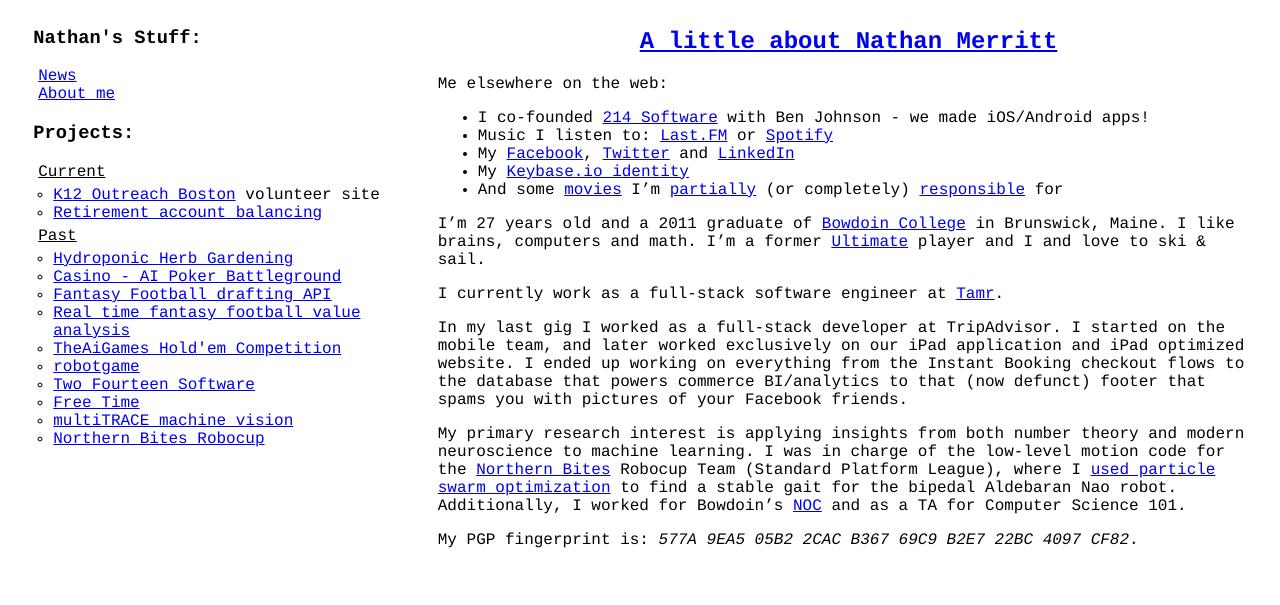
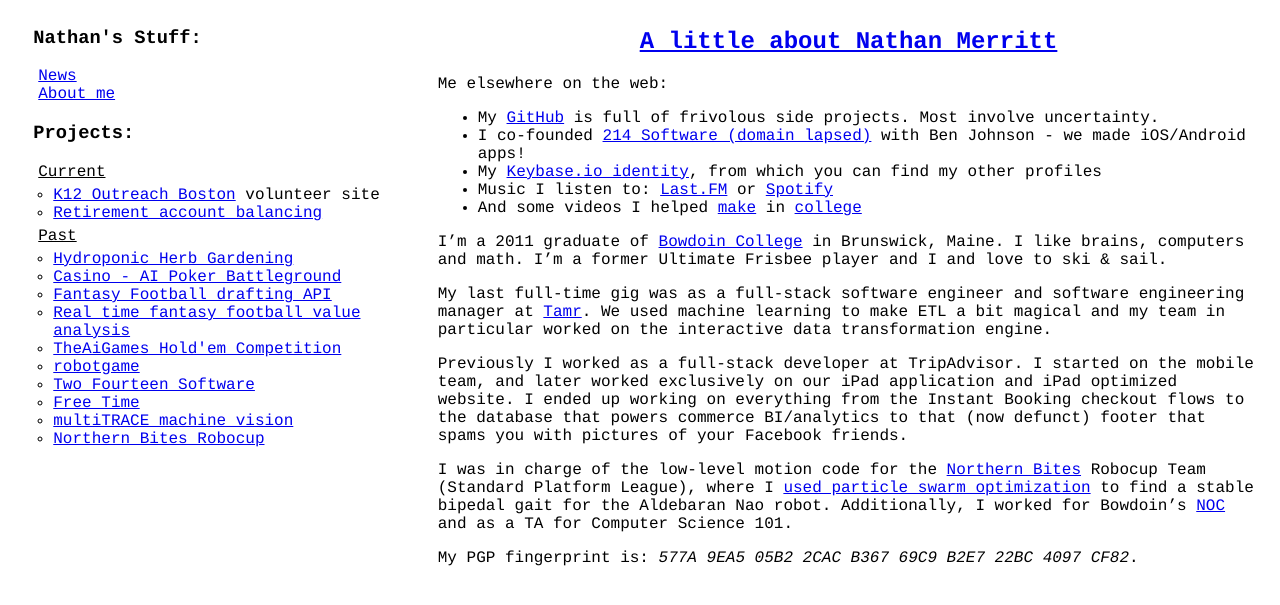
Before and after one commit to gnmerritt/gnmerritt.net, a Jekyll site: the page built from aboutme.markdown, in a window 1280 px wide. Shown: the top 605 px of the page. Built offline with Jekyll 4.4.1, drawn with Linux system fonts in a browser that asks for light colours; comment, search, counter and statistics services are not loaded.

Commit message:
bring aboutme up to 2018

```diff
--- a/aboutme.markdown
+++ b/aboutme.markdown
@@ -5,35 +5,32 @@
 
 Me elsewhere on the web:
 
- *  I co-founded [214 Software](http://twofourteen.com) with Ben Johnson - we made iOS/Android apps!
- *  Music I listen to: [Last.FM](http://www.last.fm/user/satH4n/) or [Spotify](http://open.spotify.com/user/1239066134)
- *  My [Facebook](http://facebook.com/gnmerritt), [Twitter](http://twitter.com/gnmerritt) and [LinkedIn](http://www.linkedin.com/profile?viewProfile=&key=25508982&trk=tab_pro)
- *  My [Keybase.io identity](https://keybase.io/gnmerritt)
- *  And some [movies](http://youtube.com/profile?user=satH4n) I'm [partially](http://vimeo.com/4362627) (or completely) [responsible](http://vimeo.com/22967514) for
+ *  My [GitHub](https://github.com/gnmerritt) is full of frivolous side projects. Most involve uncertainty.
+ *  I co-founded [214 Software (domain lapsed)](http://twofourteen.com) with Ben Johnson - we made iOS/Android apps!
+ *  My [Keybase.io identity](https://keybase.io/gnmerritt), from which you can find my other profiles
+ *  Music I listen to: [Last.FM](https://www.last.fm/user/satH4n/) or [Spotify](https://open.spotify.com/user/1239066134)
+ *  And some videos I helped [make](http://vimeo.com/4362627) in [college](http://vimeo.com/22967514)
 
-I'm 27 years old and a 2011 graduate of [Bowdoin
-College](http://bowdoin.edu) in Brunswick, Maine. I like brains,
-computers and math. I'm a former [Ultimate](http://stonedclown.com)
-player and I and love to ski & sail.
+I'm a 2011 graduate of [Bowdoin College](https://bowdoin.edu) in Brunswick, Maine.
+I like brains, computers and math. I'm a former Ultimate Frisbee player and I
+and love to ski & sail.
 
-I currently work as a full-stack software engineer at [Tamr](http://tamr.com).
+My last full-time gig was as a full-stack software engineer and software engineering
+manager at [Tamr](http://tamr.com). We used machine learning to make ETL a bit
+magical and my team in particular worked on the interactive data transformation
+engine.
 
-In my last gig I worked as a full-stack developer at TripAdvisor. I
+Previously I worked as a full-stack developer at TripAdvisor. I
 started on the mobile team, and later worked exclusively on our iPad
 application and iPad optimized website. I ended up working on
 everything from the Instant Booking checkout flows to the database
 that powers commerce BI/analytics to that (now defunct) footer that spams
 you with pictures of your Facebook friends.
 
-My primary research interest is applying insights from both number
-theory and modern neuroscience to machine learning. I was in charge of
-the low-level motion code for the [Northern
-Bites](http://robocup.bowdoin.edu/blog/) Robocup Team (Standard
-Platform League), where I [used particle swarm
-optimization](http://www.bowdoin.edu/student-fellowships/pdf/summer-2010/n-merritt.pdf)
-to find a stable gait for the bipedal Aldebaran Nao
-robot. Additionally, I worked for Bowdoin's
-[NOC](http://www.bowdoin.edu/it/) and as a TA for Computer Science
+I was in charge of the low-level motion code for the [Northern Bites](http://robocup.bowdoin.edu/blog/)
+Robocup Team (Standard Platform League), where I [used particle swarm optimization](http://www.bowdoin.edu/student-fellowships/pdf/summer-2010/n-merritt.pdf)
+to find a stable bipedal gait for the Aldebaran Nao robot. Additionally, I worked
+for Bowdoin's [NOC](http://www.bowdoin.edu/it/) and as a TA for Computer Science
 101.
 
 My PGP fingerprint is: <i>577A 9EA5 05B2 2CAC B367 69C9 B2E7 22BC 4097 CF82</i>.
```
